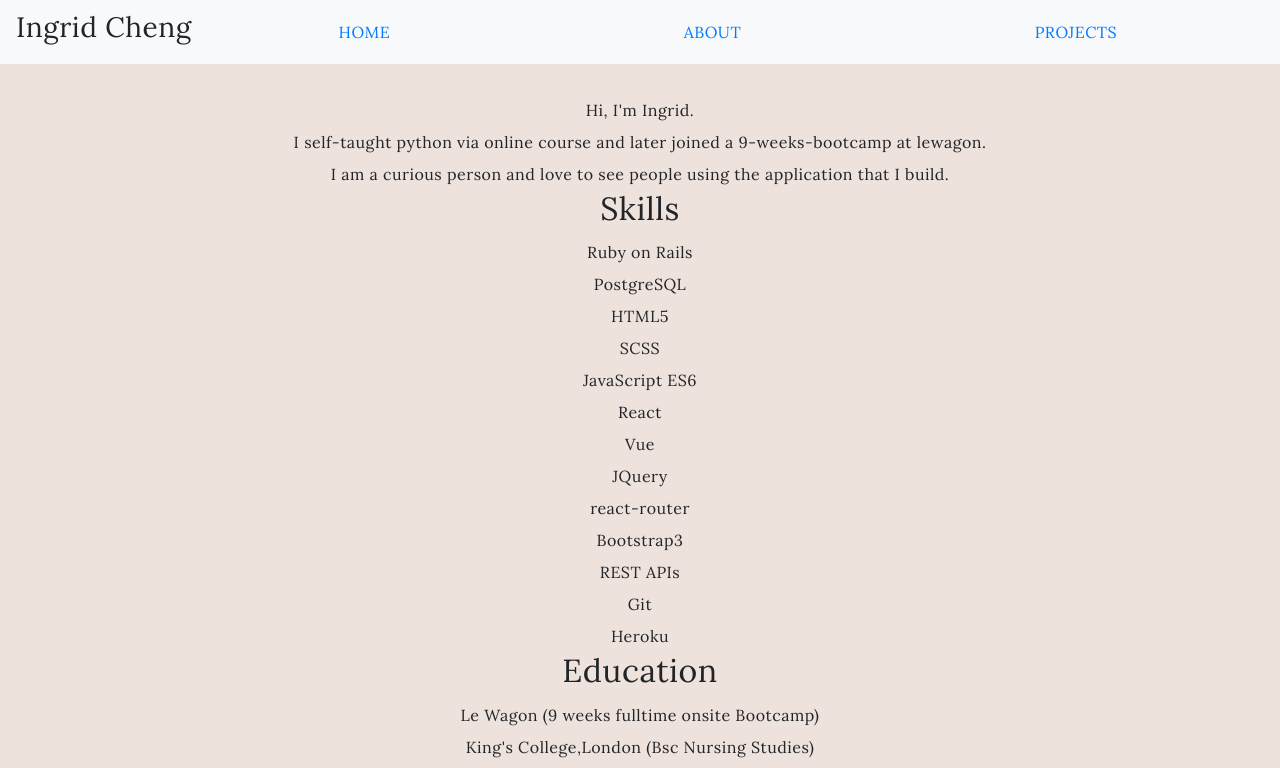
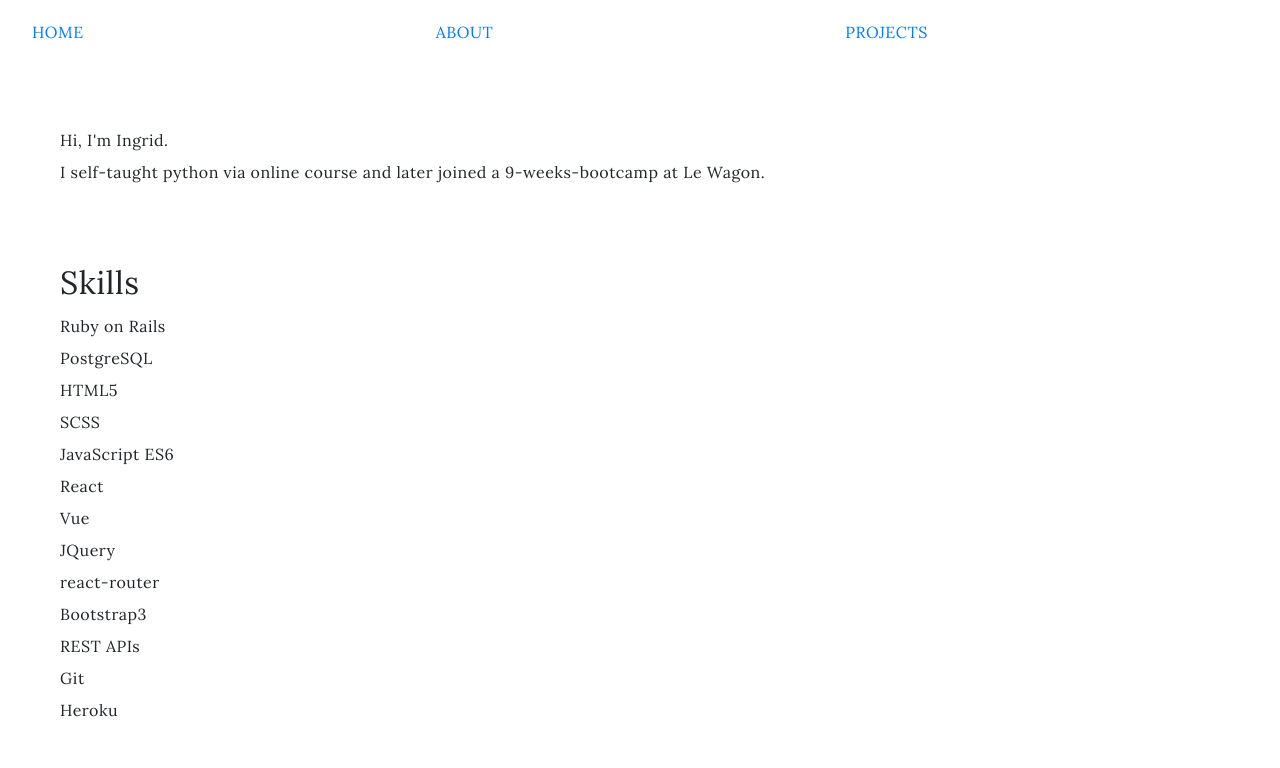
Before and after one commit to ingridwy/ingrid-portfolio, a React (Create React App) app: page /about in a window 1280 px wide. Shown: the top 768 px of the page. Built offline with nearby package versions, Linux system fonts and the light colour scheme.

Commit message:
home router fixed. Home content added

```diff
--- a/src/App.css
+++ b/src/App.css
@@ -1,9 +1,9 @@
 .App {
-  text-align: center;
+  text-align: left;
   font-family:"Lora", sans-serif;
   letter-spacing: 0.5px;
   line-height: 2em;
-  background-color: #eee2dc;
+  background-color: white;
 }
 
 .App-logo {
@@ -41,26 +41,40 @@
   }
 }
  /*header*/
-
- .nav-link{
+#header{
   text-decoration: none;
   text-transform: uppercase;
- }
+}
+ /*home*/
+.home-container{
+  padding: 50px;
+}
+
   /*about*/
 .about-body{
   margin: 10px;
   padding: 20px;
+  display: flex;
+  flex-direction: column;
 }
 .about-list{
   list-style-type: none;
   margin: 0;
   padding: 0;
 }
+.about-item{
+  margin: 30px;;
+}
 .about-contact a{
   text-decoration: none;
   text-transform: uppercase;
   color:black;
 }
+.about-contact a:hover{
+  text-decoration: none;
+  text-transform: uppercase;
+  color:grey;
+}
 /*footer*/
 .footer{
   padding: 20px;
--- a/src/App.js
+++ b/src/App.js
@@ -11,6 +11,7 @@ import {
 } from "react-router-dom";
 
 class App extends React.Component {
+
   render(){
     return (
       <div className="App">
@@ -19,6 +20,7 @@ class App extends React.Component {
             <Route exact path="/"><Home /></Route>
             <Route exact path="/about"><About /></Route>
             <Route exact path="/projects"><Projects /></Route>
+
           </Switch>
         </Router>
       </div>
--- a/src/components/About.js
+++ b/src/components/About.js
@@ -10,13 +10,15 @@ class About extends React.Component{
         <Header />
       <div className="about-body">
 
-       <div className="intro">
+       <div className="intro about-item">
+        <p>
             Hi, I'm Ingrid.<br></br>
-            I self-taught python via online course and later joined a 9-weeks-bootcamp at lewagon. <br></br>
-            I am a curious person and love to see people using the application that I build.
+            I self-taught python via online course and later joined a 9-weeks-bootcamp at Le Wagon. <br></br>
+
+            </p>
         </div>
 
-        <div>
+        <div className="about-item">
           <h2>Skills</h2>
           <ul className="about-list">
             <li>Ruby on Rails</li>
@@ -34,14 +36,14 @@ class About extends React.Component{
             <li>Heroku</li>
           </ul>
         </div>
-        <div>
+        <div className="about-item">
           <h2>Education</h2>
           <ul className="about-list">
             <li>Le Wagon (9 weeks fulltime onsite Bootcamp)</li>
             <li>King's College,London (Bsc Nursing Studies)</li>
           </ul>
         </div>
-        <div>
+        <div className="about-item">
           <h2>Contact</h2>
           <ul className="about-list about-contact">
             <a href="https://www.linkedin.com/in/ingrid-cheng/" target="_blank">
--- a/src/components/Header.js
+++ b/src/components/Header.js
@@ -5,16 +5,12 @@ import 'bootstrap/dist/css/bootstrap.css';
  class Header extends React.Component {
    render(){
     return (
-    <div className="header">
-      <nav class="navbar navbar-expand-lg navbar-light bg-light" >
-        <h3>Ingrid Cheng</h3>
-        <button class="navbar-toggler" type="button" data-toggle="collapse" data-target="#navbarNav" aria-controls="navbarNav" aria-expanded="false" aria-label="Toggle navigation">
-          <span class="navbar-toggler-icon"></span>
-        </button>
+    <div id="header">
+      <nav class="navbar navbar-expand-lg navbar-light " >
         <div class="collapse navbar-collapse" id="navbarNav">
-          <a class="nav-link flex-fill" >
-            <Link to="/home">Home</Link>
-            <span class="sr-only">(current)</span></a>
+          <a class="nav-link flex-fill heade-item" >
+            <Link to="/">Home</Link>
+            </a>
             <a class="nav-link flex-fill" >
               <Link to="/about">About</Link>
             </a>
--- a/src/components/Home.js
+++ b/src/components/Home.js
@@ -7,7 +7,12 @@ class Home extends React.Component {
     return (
       <div>
         <Header />
-        <h1>Home</h1>
+        <div className="home-container">
+          <h5>Ingrid Cheng</h5><br></br>
+       <p> A full stack developer based in London.<br></br>
+        I am a curious person and love to see people using the application that I build. <br></br>
+        Click in about to find out more about my background and projects to view my work! </p>
+        </div>
         <Footer />
       </div>
     )
--- a/src/components/Projects.js
+++ b/src/components/Projects.js
@@ -1,17 +1,21 @@
 import React from "react"
 import Header from './Header'
 import Footer from './Footer'
+import projects from "./Data";
 
-class Projects extends React.Component {
-  render(){
+function Projects() {
+  const projectInfo = projects.map(project => project={project})
+
     return (
       <div>
-           <Header />
-        <h1>Projects</h1>
+        <Header />
+        <div>{`${projectInfo.name}`}</div>
+
+
         <Footer />
       </div>
     )
-  }
+
 
 }
 
--- a/src/components/data.js
+++ b/src/components/data.js
@@ -28,3 +28,4 @@ export const projects = [
         ]
       }
 ]
+export default projects;
```
